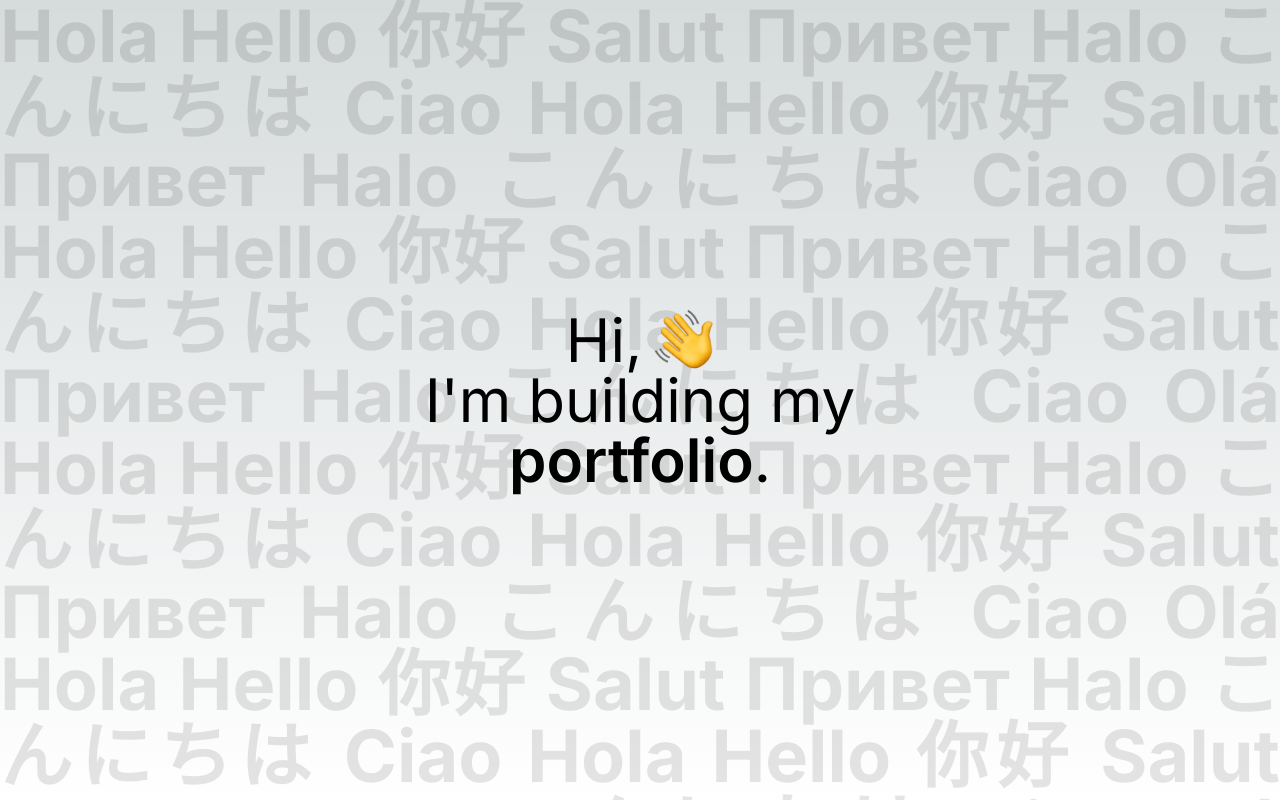
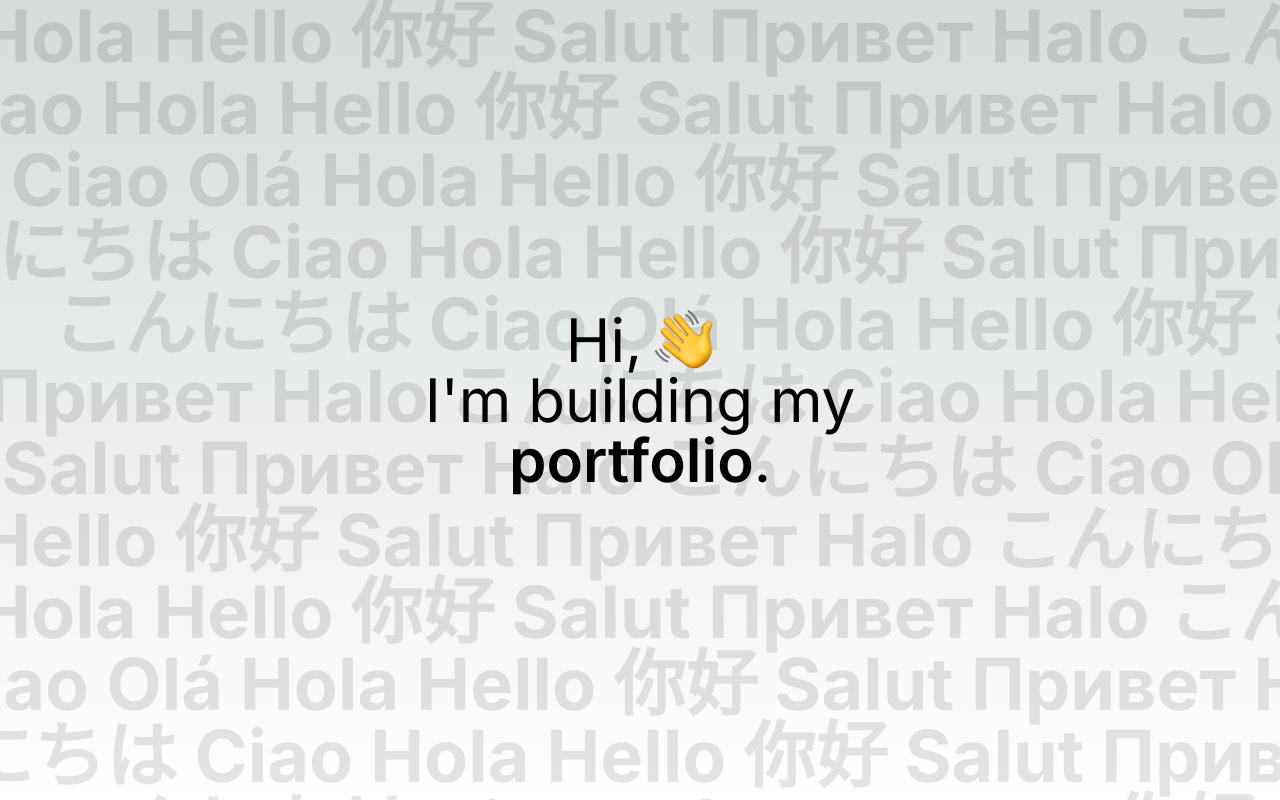
Before and after one commit to renzodamgo/portfolio-next, a Next.js app: page / in a window 1280 px wide. Built offline with nearby package versions, Linux system fonts and the light colour scheme.

Commit message:
fix backgorund in a larger screen

```diff
--- a/app/components/welcome.tsx
+++ b/app/components/welcome.tsx
@@ -16,11 +16,11 @@ function WelcomePage() {
                 alt="Hello"
               />
             </span>
-            I&apos;m building my <span className="font-semibold">portfolio</span>
-            .
+            I&apos;m building my{" "}
+            <span className="font-semibold">portfolio</span>.
           </h1>
 
-          <div className="absolute top-0 left-0 text-4xl md:text-7xl font-bold opacity-10 text-justify h-screen w-screen overflow-hidden z-1 select-none">
+          <div className="absolute top-0 left-0 text-4xl md:text-7xl font-bold opacity-10  h-screen overflow-hidden z-1 select-none w-[130vw] text-center -translate-x-20">
             Hola Hello 你好 Salut Привет Halo こんにちは Ciao Hola Hello 你好
             Salut Привет Halo こんにちは Ciao Olá Hola Hello 你好 Salut Привет
             Halo こんにちは Ciao Hola Hello 你好 Salut Привет Halo こんにちは
@@ -28,7 +28,28 @@ function WelcomePage() {
             Hello 你好 Salut Привет Halo こんにちは Ciao Olá Hola Hello 你好
             Salut Привет Halo こんにちは Ciao Hola Hello 你好 Salut Привет Halo
             こんにちは Ciao Olá Hola Hello 你好 Salut Привет Halo こんにちは
-            Ciao Hola Hello 你好 Salut Привет Halo こんにちは CiaoOlá
+            Ciao Hola Hello 你好 Salut Привет Halo こんにちは Ciao Olá Hola
+            Hello 你好 Salut Привет Halo こんにちは Ciao Hola Hello 你好 Salut
+            Привет Halo こんにちは Ciao Olá Hola Hello 你好 Salut Привет Halo
+            こんにちは Ciao Hola Hello 你好 Salut Привет Halo こんにちは Ciao
+            Olá Hola Hello 你好 Salut Привет Halo こんにちは Ciao Hola Hello
+            你好 Salut Привет Halo こんにちは Ciao Olá Hola Hello 你好 Salut
+            Привет Halo こんにちは Ciao Hola Hello 你好 Salut Привет Halo
+            こんにちは Ciao Olá Hola Hello 你好 Salut Привет Halo こんにちは
+            Ciao Hola Hello 你好 Salut Привет Halo こんにちは Ciao Olá Ciao
+            Hola Hello 你好 Salut Привет Halo こんにちは Ciao Olá
+            Olá Hola Hello 你好 Salut Привет Halo こんにちは Ciao Hola Hello
+            你好 Salut Привет Halo こんにちは Ciao Olá Hola Hello 你好 Salut
+            Привет Halo こんにちは Ciao Hola Hello 你好 Salut Привет Halo
+            こんにちは Ciao Olá Hola Hello 你好 Salut Привет Halo こんにちは
+            Ciao Hola Hello 你好 Salut Привет Halo こんにちは Ciao Olá Ciao
+            Hola Hello 你好 Salut Привет Halo こんにちは Ciao Olá
+            Olá Hola Hello 你好 Salut Привет Halo こんにちは Ciao Hola Hello
+            你好 Salut Привет Halo こんにちは Ciao Olá Hola Hello 你好 Salut
+            Привет Halo こんにちは Ciao Hola Hello 你好 Salut Привет Halo
+            こんにちは Ciao Olá Hola Hello 你好 Salut Привет Halo こんにちは
+            Ciao Hola Hello 你好 Salut Привет Halo こんにちは Ciao Olá Ciao
+            Hola Hello 你好 Salut Привет Halo こんにちは Ciao Olá
           </div>
         </div>
       </div>
```
